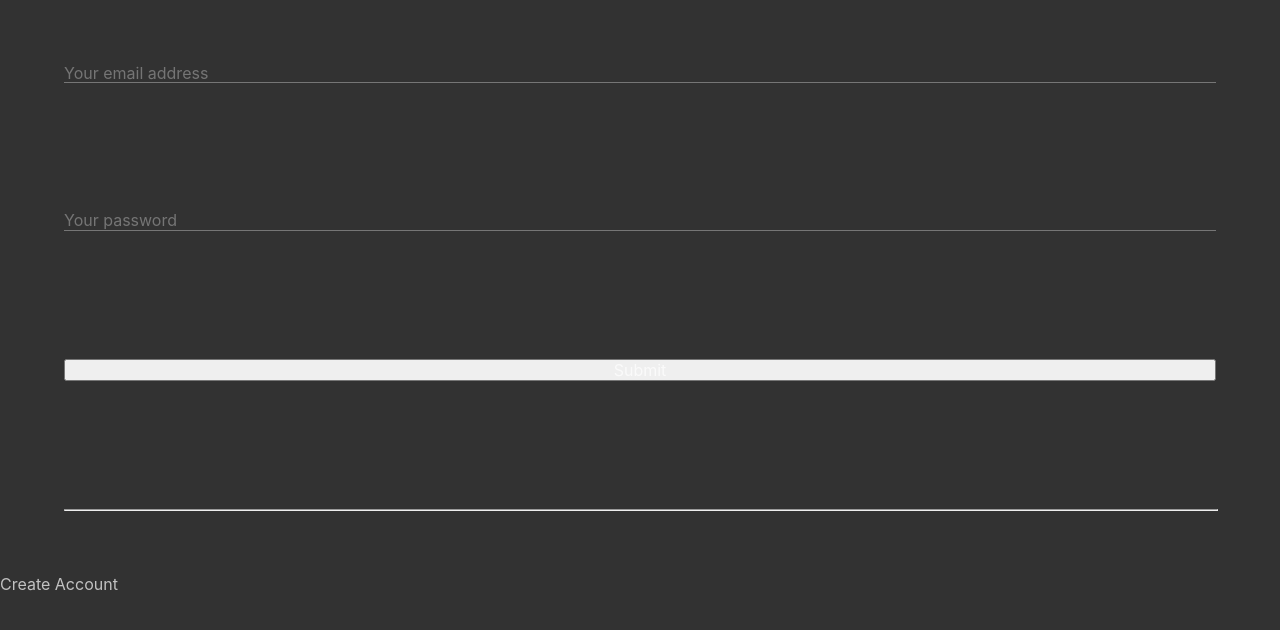
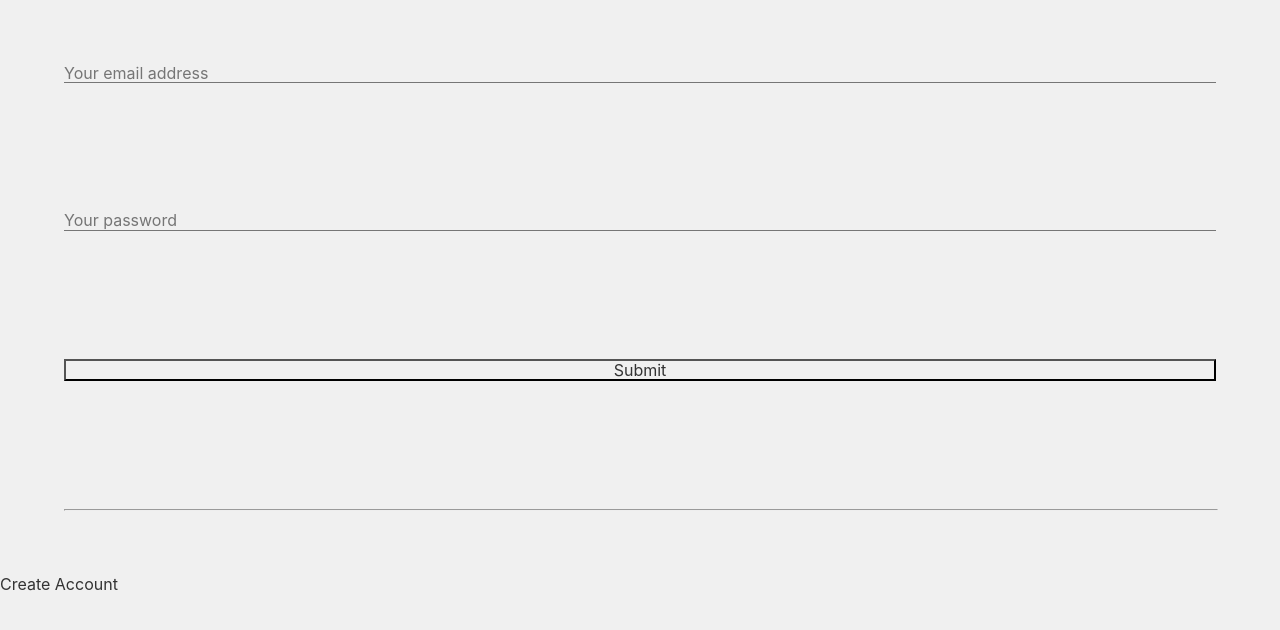
Before and after one commit to Trond-Hauge/DAT191, a Next.js app: page /user/login in a window 1280 px wide. Shown: the top 630 px of the page. Built offline with nearby package versions, Linux system fonts and the light colour scheme.

Commit message:
WIP Light theme

```diff
--- a/pages/streaming.tsx
+++ b/pages/streaming.tsx
@@ -40,7 +40,7 @@ Streaming.getInitialProps = async (ctx: NextPageContext) => {
 
   // Soft redirect
   if (response.status === 401 && ctx.req) {
-    ctx.res?.writeHead(302, { Location: `${server}/user/login` }); // PLACEHOLDER LOCATION!!! Use Link instead?
+    ctx.res?.writeHead(302, { Location: `${server}/user/login` });
     ctx.res?.end();
     return;
   }
--- a/styles/globals.css
+++ b/styles/globals.css
@@ -1,7 +1,12 @@
+:root {
+  --dark: rgba(30, 30, 30, 0.9);
+  --light: rgba(255, 255, 255, 0.9)
+}
+
 html,
 body, #__next {
-  color: rgba(255, 255, 255, 0.7);
-  background-color: rgb(50, 50, 50);
+  color: var(--dark);
+  background-color: rgb(240, 240, 240);
   font-family: -apple-system, BlinkMacSystemFont, Segoe UI, Roboto, Oxygen,
     Ubuntu, Cantarell, Fira Sans, Droid Sans, Helvetica Neue, sans-serif;
 }
@@ -40,6 +45,7 @@ input {
 }
 
 .container-inner {
+  color: var(--light);
   align-self: center;
   height: 80vh;
   width: calc(80vh / 1.62);
--- a/styles/navigation.css
+++ b/styles/navigation.css
@@ -1,3 +1,8 @@
+:root {
+  --dark: rgba(30, 30, 30, 0.9);
+  --light: rgba(255, 255, 255, 0.9)
+}
+
 /* HEADER AND NAVBAR */
 .navbar {
   height: 5vh;
@@ -5,7 +10,9 @@
   position: relative;
   z-index: 1;
 
+  background-color: rgba(255,255,255,0.7);
   border-bottom: 1px solid rgba(255, 255, 255, 0.5);
+  color: black;
 
   display: flex;
   flex-flow: row nowrap;
@@ -21,6 +28,7 @@ a {
 .submit-button,
 .sign-in-form input,
 hr {
+  background: transparent;
   margin: 5%;
   width: 90%;
 }
@@ -62,7 +70,8 @@ hr {
 }
 
 .dropdown-content {
-  background-color: rgba(255, 255, 255, 0.5);
+  color: var(--light);
+  background-color: var(--dark);
   min-width: 15vw;
   z-index: 1;
   display: none;
@@ -88,3 +97,15 @@ hr {
   display: flex;
   flex-direction: column;
 }
+
+input:-webkit-autofill,
+input:-webkit-autofill:hover,
+input:-webkit-autofill:focus,
+input:-webkit-autofill:active{
+    -webkit-box-shadow: 0 0 0 30px var(--dark) inset !important;
+}
+
+/*Change text in autofill textbox*/
+input:-webkit-autofill{
+  -webkit-text-fill-color: var(--light) !important;
+}
```
Also changed, not shown: components/header.tsx (+2 -6 lines).
